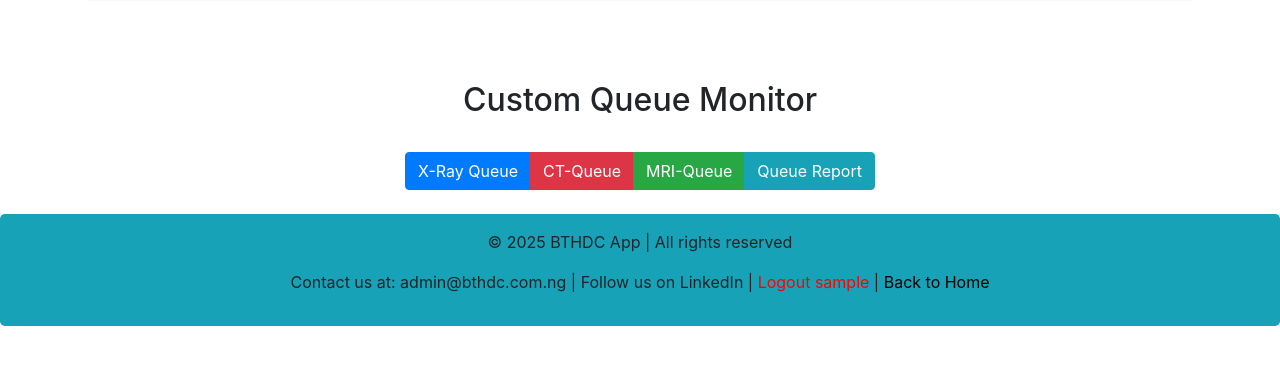
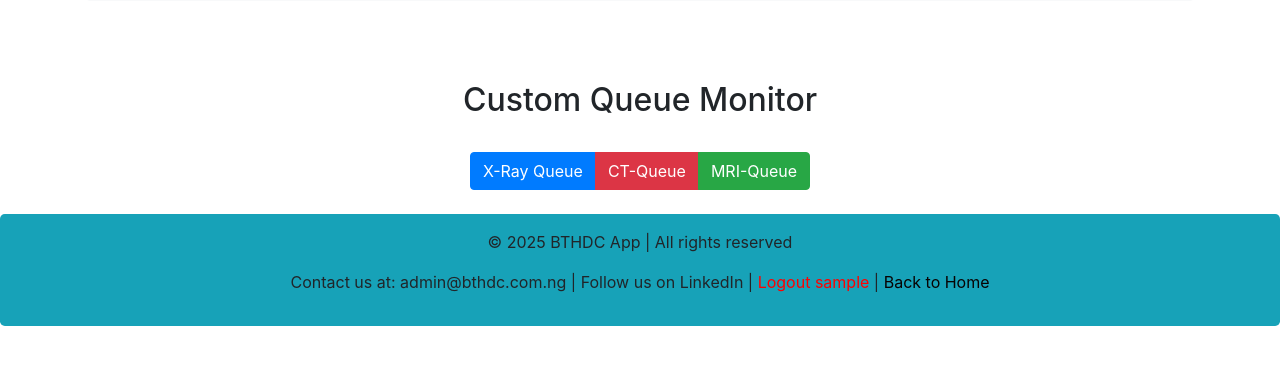
Before and after one commit to HavallonTech/git_qms, a Flask app: page /dashboard in a window 1280 px wide. Shown: the part 263-628 px from the top of the page. Run offline with Flask 3, Linux system fonts and the light colour scheme; the visitor is signed in with stand-in values (Sample User, id 1); some libraries are stand-ins or nearby versions.

Commit message:
Update dashboard.html
Gen Report removed

```diff
--- a/templates/dashboard.html
+++ b/templates/dashboard.html
@@ -155,7 +155,6 @@
           <button type="button" class="btn btn-primary" onclick="window.location.href='/xrayview'">X-Ray Queue</button>
           <button type="button" class="btn btn-danger" onclick="window.location.href='/ctview'">CT-Queue</button>
           <button type="button" class="btn btn-success" onclick="window.location.href='/mriview'">MRI-Queue</button>
-          <button type="button" class="btn btn-info" onclick="window.location.href='/genreport'">Queue Report</button>
       </div>
   </div>
 </div>
```
